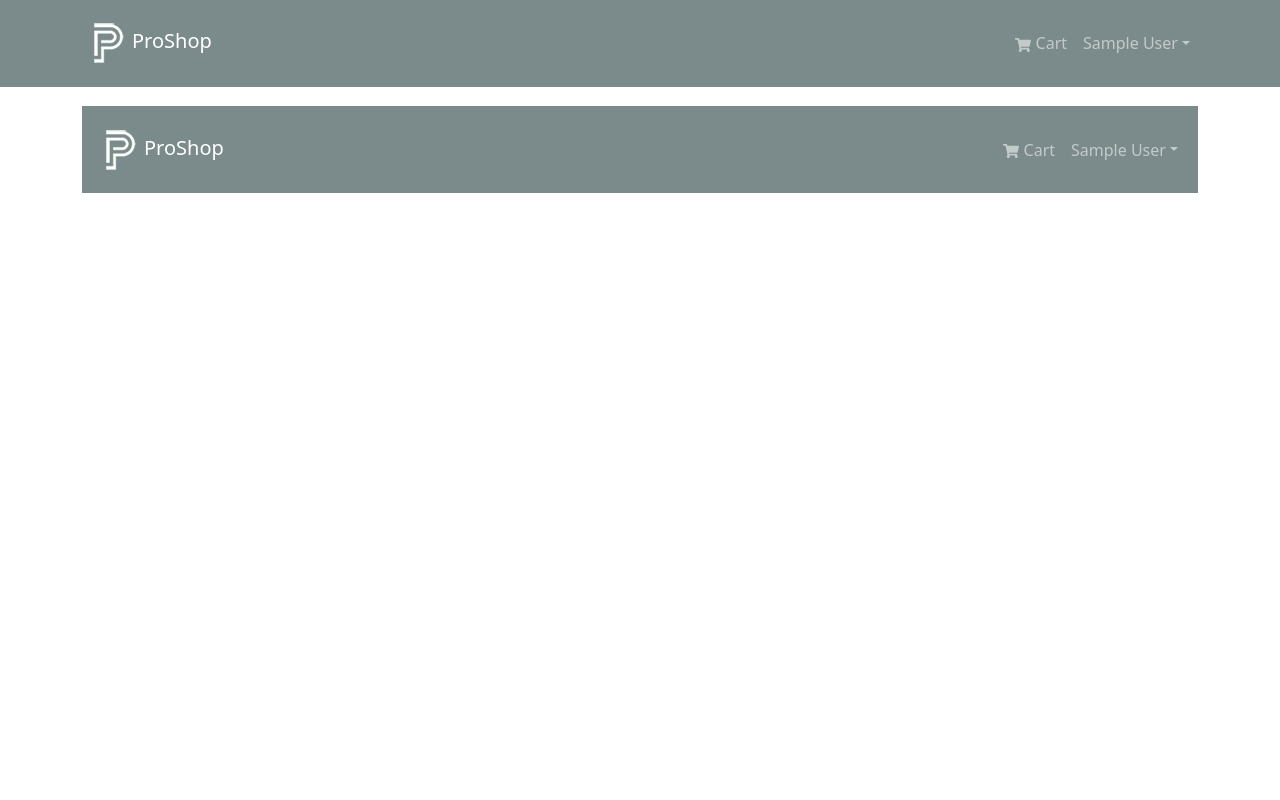
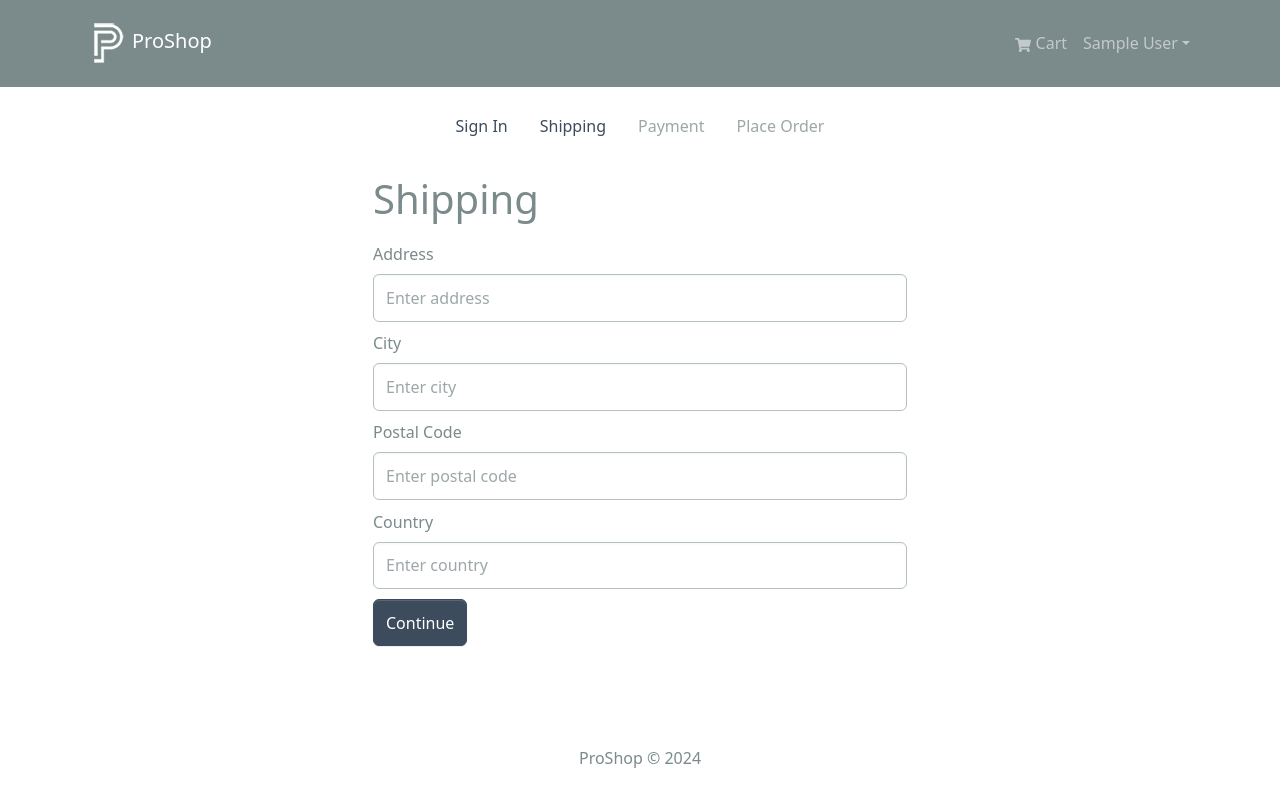
Before and after one commit to LeodanCondori7000/myshop, a React (Vite) app in the folder frontend/: page /shipping in a window 1280 px wide. Shown: the top 800 px of the page. Built offline with nearby package versions, Linux system fonts and the light colour scheme; sample sign-in values are in the browser's storage.

Commit message:
private routes implementation started

```diff
--- /dev/null
+++ b/frontend/src/components/CheckoutSteps.jsx
@@ -0,0 +1,50 @@
+import { Nav } from "react-bootstrap";
+import { LinkContainer } from "react-router-bootstrap";
+
+const CheckoutSteps = ({ step1, step2, step3, step4 }) => {
+  return (
+    <Nav className="justify-content-center mb-4">
+      <Nav.Item>
+        {step1 ? (
+          <LinkContainer to="/login">
+            <Nav.Link>Sign In</Nav.Link>
+          </LinkContainer>
+        ) : (
+          <Nav.Link disabled>Sign In</Nav.Link>
+        )}
+      </Nav.Item>
+
+      <Nav.Item>
+        {step2 ? (
+          <LinkContainer to="/shipping">
+            <Nav.Link>Shipping</Nav.Link>
+          </LinkContainer>
+        ) : (
+          <Nav.Link disabled>Shipping</Nav.Link>
+        )}
+      </Nav.Item>
+
+      <Nav.Item>
+        {step3 ? (
+          <LinkContainer to="/payment">
+            <Nav.Link>Payment</Nav.Link>
+          </LinkContainer>
+        ) : (
+          <Nav.Link disabled>Payment</Nav.Link>
+        )}
+      </Nav.Item>
+
+      <Nav.Item>
+        {step4 ? (
+          <LinkContainer to="/placeorder">
+            <Nav.Link>Place Order</Nav.Link>
+          </LinkContainer>
+        ) : (
+          <Nav.Link disabled>Place Order</Nav.Link>
+        )}
+      </Nav.Item>
+    </Nav>
+  );
+};
+
+export default CheckoutSteps;
--- /dev/null
+++ b/frontend/src/components/PrivateRoute.jsx
@@ -0,0 +1,9 @@
+import { Outlet,Navigate } from "react-router-dom"
+import { useSelector } from "react-redux"
+
+const PrivateRoute = () => {
+  const {userInfo} = useSelector((state) => state.auth);
+
+  return userInfo ? <Outlet /> : <Navigate to="/login" replace/>
+}
+export default PrivateRoute
--- a/frontend/src/main.jsx
+++ b/frontend/src/main.jsx
@@ -11,6 +11,7 @@
   Route,
   RouterProvider,
 } from "react-router-dom";
+import PrivateRoute from "./components/PrivateRoute.jsx";
 import HomeScreen from "./screens/HomeScreen";
 import ProductScreen from "./screens/ProductScreen";
 import store from "./store";
@@ -18,6 +19,7 @@
 import CartScreen from "./screens/CartScreen.jsx";
 import LoginScreen from "./screens/LoginScreen.jsx";
 import RegisterScreen from "./screens/RegisterScreen.jsx";
+import ShippingScreen from "./screens/ShippingScreen.jsx";
 
 const router = createBrowserRouter(
   createRoutesFromElements(
@@ -28,6 +30,13 @@
       <Route path="/cart" element={<CartScreen />} />
       <Route path="/login" element={<LoginScreen />} />
       <Route path="/register" element={<RegisterScreen />} />
+
+      {/* <Route element={<PrivateRoute /> } >
+        <Route path="/shipping" element={<ShippingScreen />} />
+      </Route> */}
+      <Route path="" element={<PrivateRoute />}>
+        <Route path="/shipping" element={<ShippingScreen />} />
+      </Route>
       <Route path="*" element={<App />} />
     </Route>
   )
--- /dev/null
+++ b/frontend/src/screens/ShippingScreen.jsx
@@ -0,0 +1,79 @@
+import { useState } from "react";
+import { Form, Button } from "react-bootstrap";
+import { useDispatch, useSelector } from "react-redux";
+import { useNavigate } from "react-router-dom";
+import FormContainer from "../components/FormContainer";
+import { saveShippingAddress } from "../slices/cartSlice";
+import CheckoutSteps from "../components/CheckoutSteps";
+
+const ShippingScreen = () => {
+  const cart = useSelector((state) => state.cart);
+  const { shippingAddress } = cart;
+
+  const [address, setAddress] = useState(shippingAddress?.address || "");
+  const [city, setCity] = useState(shippingAddress?.city || "");
+  const [postalCode, setPostalCode] = useState(shippingAddress?.postalCode || "");
+  const [country, setCountry] = useState(shippingAddress?.country || "");
+
+  const dispatch = useDispatch();
+  const navigate = useNavigate();
+
+
+  const submitHandler = (e) => {
+    e.preventDefault();
+    dispatch(saveShippingAddress({ address, city, postalCode, country }));
+    navigate("/payment");
+  };
+  return (
+    <FormContainer>
+      <CheckoutSteps step1 step2 />
+      <h1>Shipping</h1>
+      <Form onSubmit={submitHandler}>
+        <Form.Group controlId="address" className="my-2">
+          <Form.Label>Address</Form.Label>
+          <Form.Control
+            type="text"
+            placeholder="Enter address"
+            value={address}
+            required
+            onChange={(e) => setAddress(e.target.value)}
+          ></Form.Control>
+        </Form.Group>
+        <Form.Group controlId="city" className="my-2">
+          <Form.Label>City</Form.Label>
+          <Form.Control
+            type="text"
+            placeholder="Enter city"
+            value={city}
+            required
+            onChange={(e) => setCity(e.target.value)}
+          ></Form.Control>
+        </Form.Group>
+        <Form.Group controlId="postalCode" className="my-2">
+          <Form.Label>Postal Code</Form.Label>
+          <Form.Control
+            type="text"
+            placeholder="Enter postal code"
+            value={postalCode}
+            required
+            onChange={(e) => setPostalCode(e.target.value)}
+          ></Form.Control>
+        </Form.Group>
+        <Form.Group controlId="country" className="my-2">
+          <Form.Label>Country</Form.Label>
+          <Form.Control
+            type="text"
+            placeholder="Enter country"
+            value={country}
+            required
+            onChange={(e) => setCountry(e.target.value)}
+          ></Form.Control>
+        </Form.Group>
+        <Button type="submit" variant="primary">
+          Continue
+        </Button>
+      </Form>
+    </FormContainer>
+  );
+};
+export default ShippingScreen;
--- a/frontend/src/slices/cartSlice.js
+++ b/frontend/src/slices/cartSlice.js
@@ -3,7 +3,7 @@
 
 const initialState = localStorage.getItem("cart")
   ? JSON.parse(localStorage.getItem("cart"))
-  : { cartItems: [] };
+  : { cartItems: [], shippingAddress: {}, paymentMethod: "PayPal" };
 
 const cartSlice = createSlice({
   name: "cart",
@@ -28,9 +28,15 @@
 
       return updateCart(state);
     },
+    saveShippingAddress: (state, action) => {
+      state.shippingAddress = action.payload;
+      // localStorage.setItem('cart', JSON.stringify(state));
+
+      return updateCart(state);
+    }
   },
 });
 
-export const { addToCart, removeFromCart } = cartSlice.actions;
+export const { addToCart, removeFromCart, saveShippingAddress } = cartSlice.actions;
 
 export default cartSlice.reducer;
```
